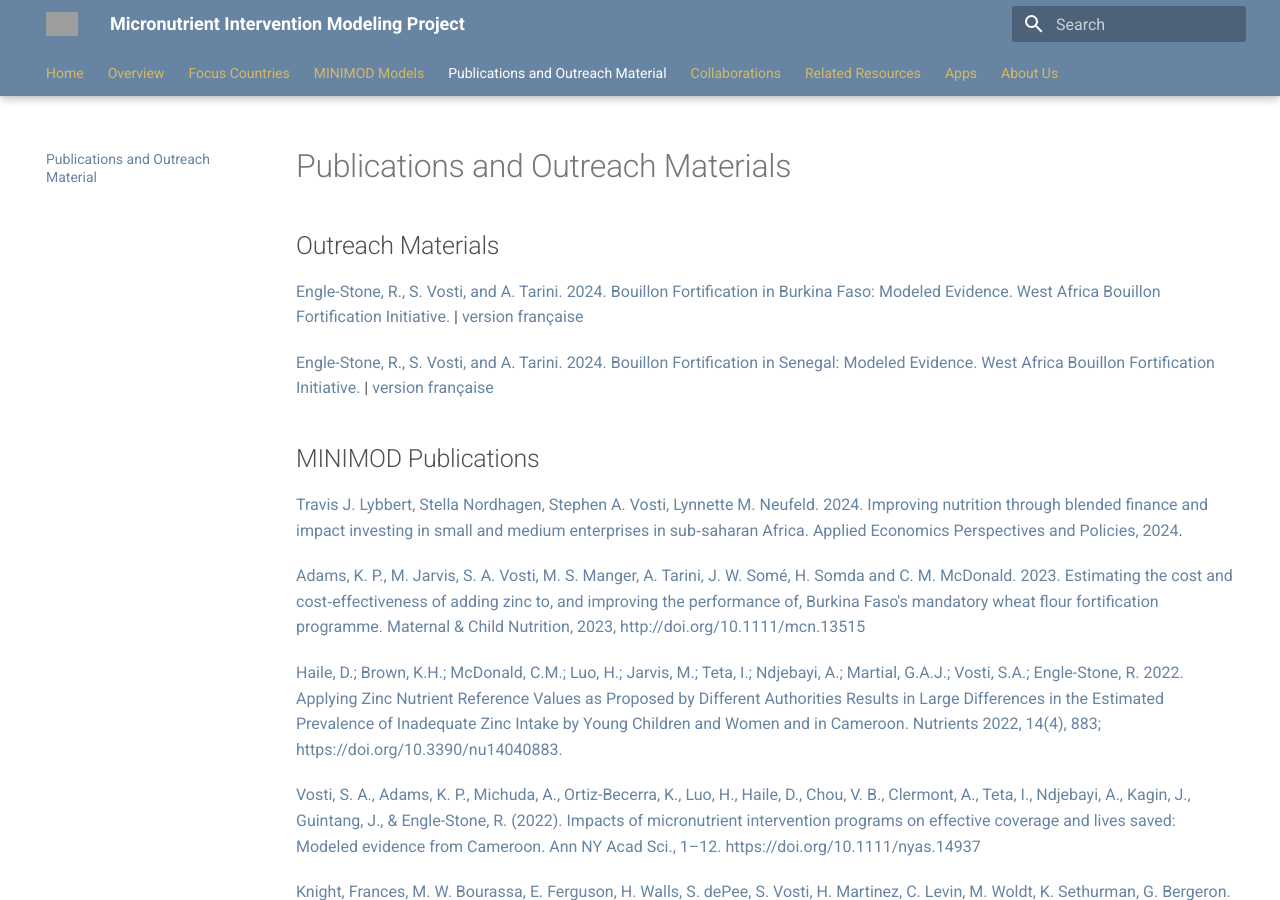
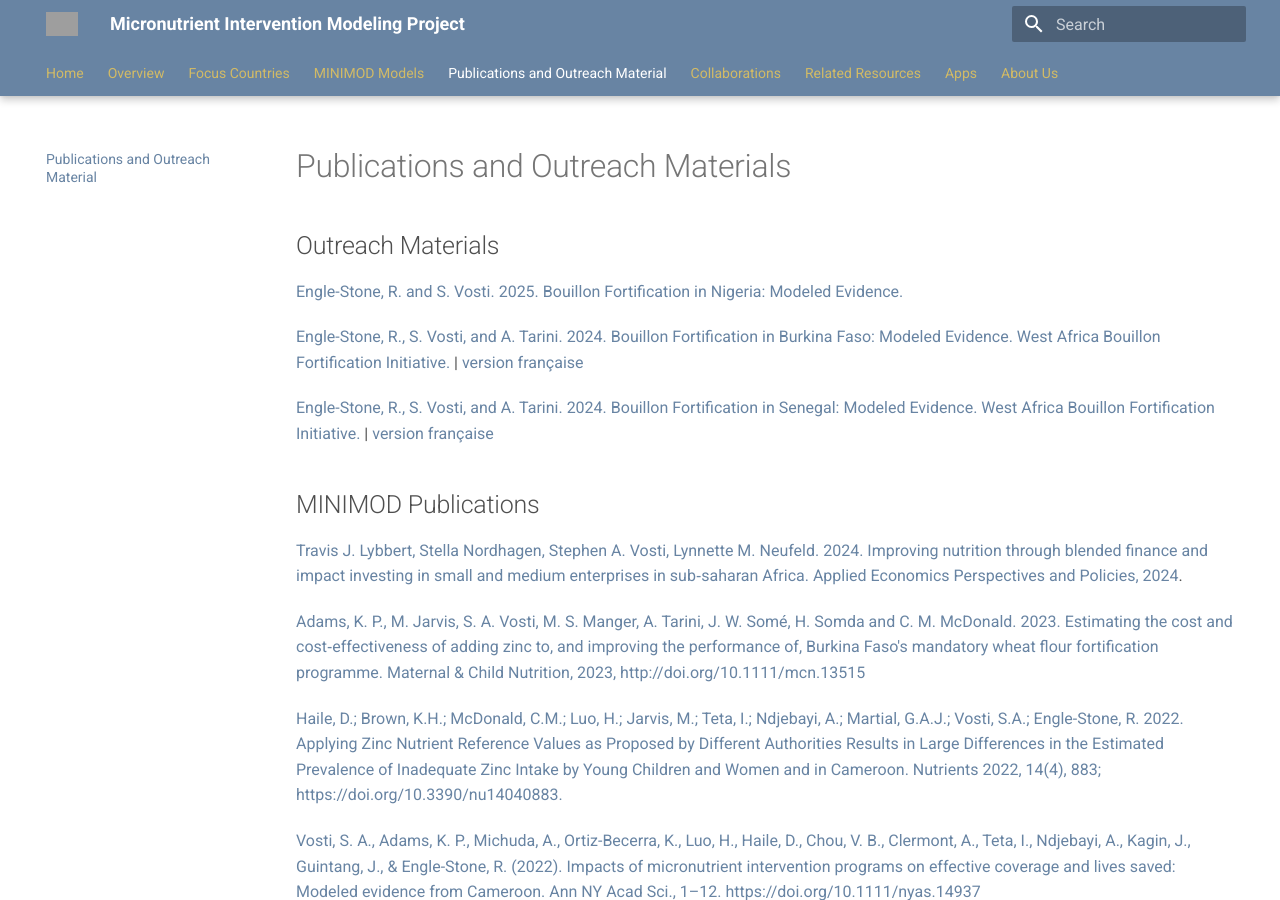
Before and after one commit to minimod-nutrition/minimod-website, an MkDocs documentation site: the page built from docs/publications.md, in a window 1280 px wide and 900 px high. Built offline with MkDocs 1.6.1 and Material for MkDocs 9.7.7, drawn with Linux system fonts in a browser that asks for light colours; nearby versions of some CDN libraries; grey boxes are pictures that could not be loaded.

Commit message:
Add Outreach Material: Bouillon Fortification in Nigeria: Modeled Evidence

```diff
--- a/docs/publications.md
+++ b/docs/publications.md
@@ -6,6 +6,8 @@ hide:
 # Publications and Outreach Materials
 
 ## Outreach Materials
+
+[Engle-Stone, R. and S. Vosti. 2025. Bouillon Fortification in Nigeria: Modeled Evidence.](publications/Research_Brief_1_Modeling_Nigeria_11Mar2025.pdf)
 
 [Engle-Stone, R., S. Vosti, and A. Tarini. 2024. Bouillon Fortification in Burkina Faso: Modeled Evidence. West Africa Bouillon Fortification Initiative.](publications/Research-Brief-1_Modeling_Burkina-Faso-22March2024_final.pdf) | <span lang="fr">[version française](publications/Research-Brief-1_Modeling_Burkina-Faso-22March2024_final_translated_FR.pdf)</span>
 
```
Also changed, not shown: 1 other file.
